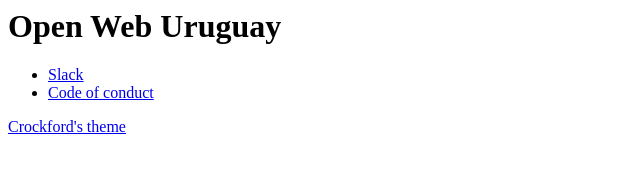
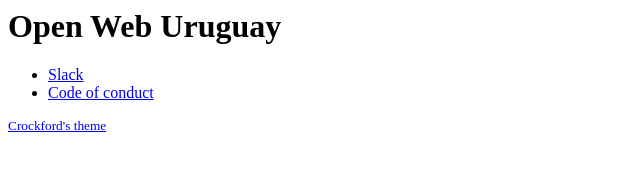
Before and after one commit to owuy/owuy.github.io, a plain HTML site: page index.html in a window 1280 px wide. Shown: the full height of the page, 0-640 px from the left. Drawn offline with Linux system fonts and the light colour scheme.

Commit message:
Update index.html

```diff
--- a/index.html
+++ b/index.html
@@ -6,7 +6,7 @@
       <li><a href="https://jsconf.uy/code-of-conduct">Code of conduct</a></li>
     </ul>
     <p>
-      <a href="http://www.crockford.com/wrrrld/links.html">Crockford's theme</a>
+      <small><a href="http://www.crockford.com/wrrrld/links.html">Crockford's theme</a></small>
     </p>
   </body>
 </html>
```
